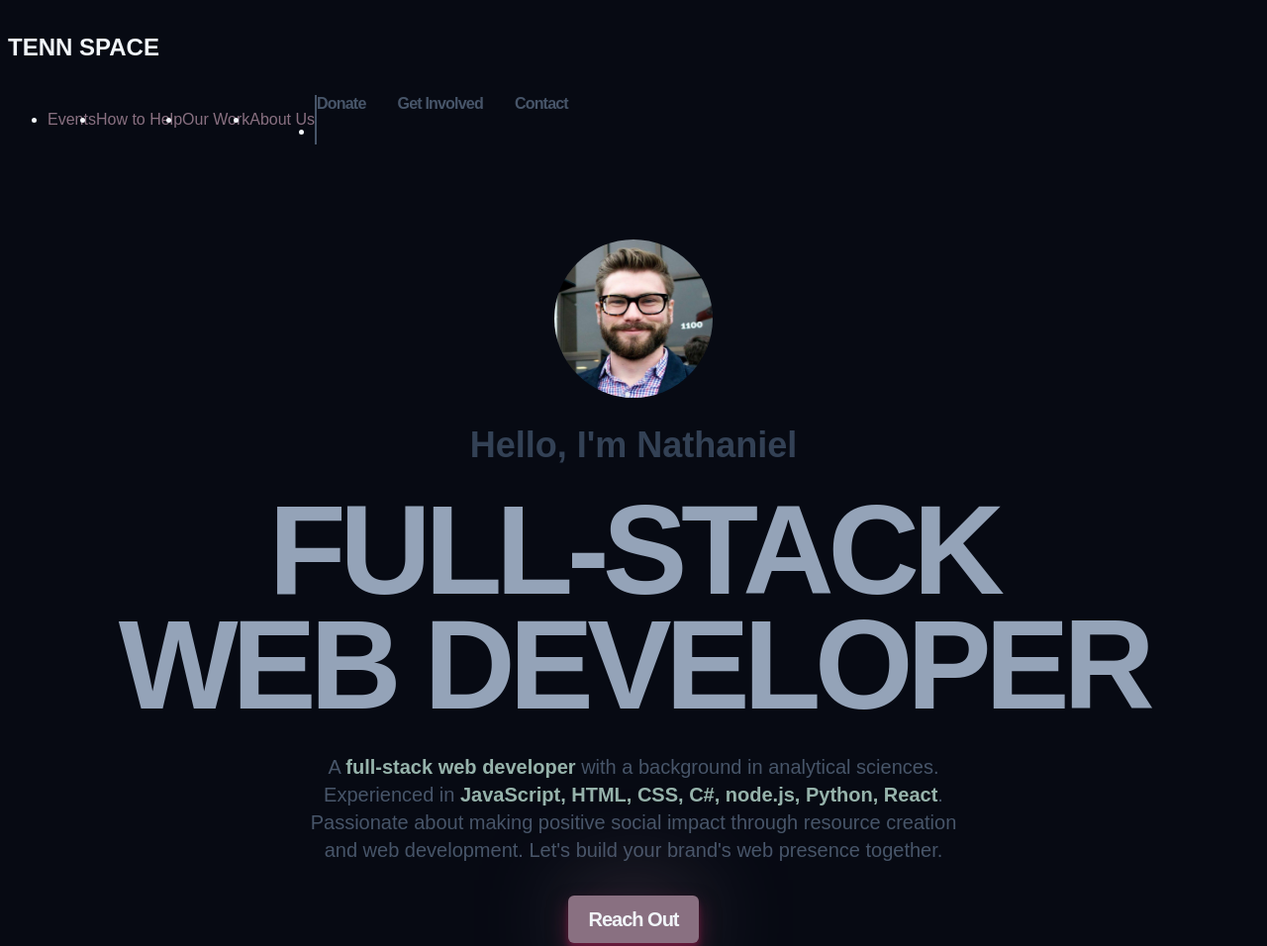
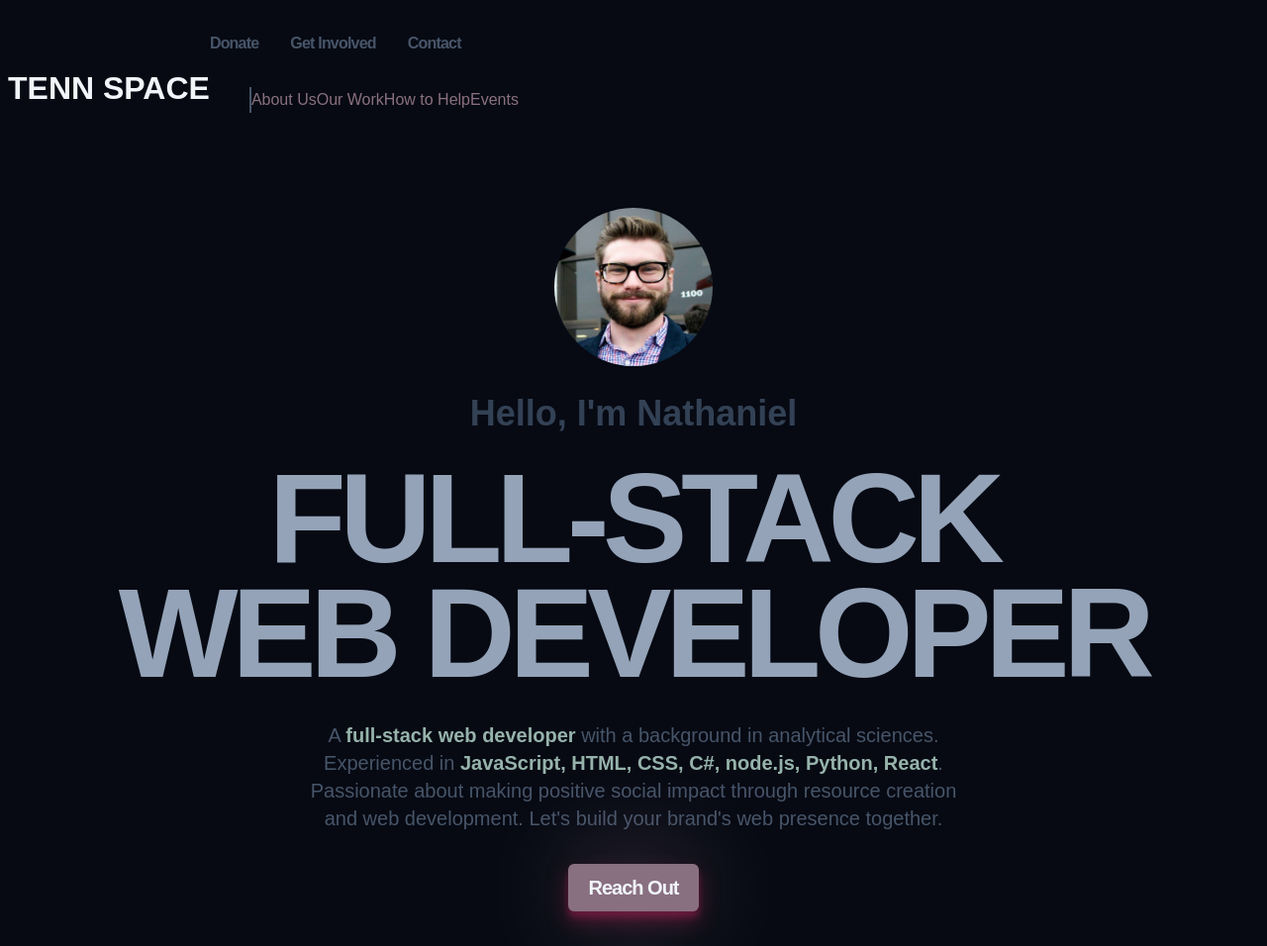
Before and after one commit to ncnapier/tenn-space-new, a website built with Vite: page index.html in a window 1280 px wide. Shown: the top 956 px of the page at 99% size. Built offline with nearby package versions, Linux system fonts and the light colour scheme; a web font is replaced by a local one.

Commit message:
Add files via upload

```diff
--- a/index.html
+++ b/index.html
@@ -9,13 +9,18 @@
       rel="stylesheet"
     />
     <meta name="description" content="My portfolio website">
-    <meta name="keywords" content="Nathaniel Napier, web design, html, css">
-    <title>Nathaniel Napier</title>
+    <meta name="keywords" content="Tennessee, conservation, tennspace, land conservation, environmental justice">
+    <title>Tenn Space</title>
   </head>
   <body>
-    <header class="header container">
+    <header class="header container row">
+      <div class="header__logo-main row">
+        <img>
+        <h1>TENN SPACE</h1>
+      </div>
+      <div class="header__nav-container column">
         <nav class="header__nav-minor">
-        <ul class="header__menu">
+          <ul class="header__menu row">
             <li>
               <a class="header__link" href="#about">Donate</a>
             </li>
@@ -43,11 +48,8 @@
           </button>
         </nav>
         <nav class="header__nav-main">
-        <div class="header__logo-main">
-          <img>
-          <h1>TENN SPACE</h1>
-        </div>
-        <ul class="header__menu-main">
+
+          <ul class="header__menu-main row">
             <li class="header__line"></li>
             <li>
               <a class="header__link-main" href="#">About Us</a>
@@ -63,6 +65,7 @@
             </li>
           </ul>
         </nav>
+      </div>
     </header>
     <!-- Mobile Navigation -->
     <div class="mobile-nav">
--- a/styles/components/header.css
+++ b/styles/components/header.css
@@ -1,14 +1,30 @@
 .header, .header__menu-main {
-    display: flex;
-    flex-direction: row-reverse;
-    justify-content: flex-end;
+
     align-items: center;
     padding-top: 2rem;
     padding-bottom: 2rem;
     position: relative;
     z-index: 9999;
+    list-style: none;
+}
+.header {
+    width: 100%;
+}
+.header__nav-minor {
+    justify-content: end;
+}
+.header__nav-main {
+    justify-content: center;
 }
 
+.row {
+    display: flex;
+    flex-direction: row;
+}
+.column {
+    display: flex;
+    flex-direction: column
+}
 .header__menu {
     display: none;
 }
```
Lines whose indentation alone changed are shown as unchanged.
